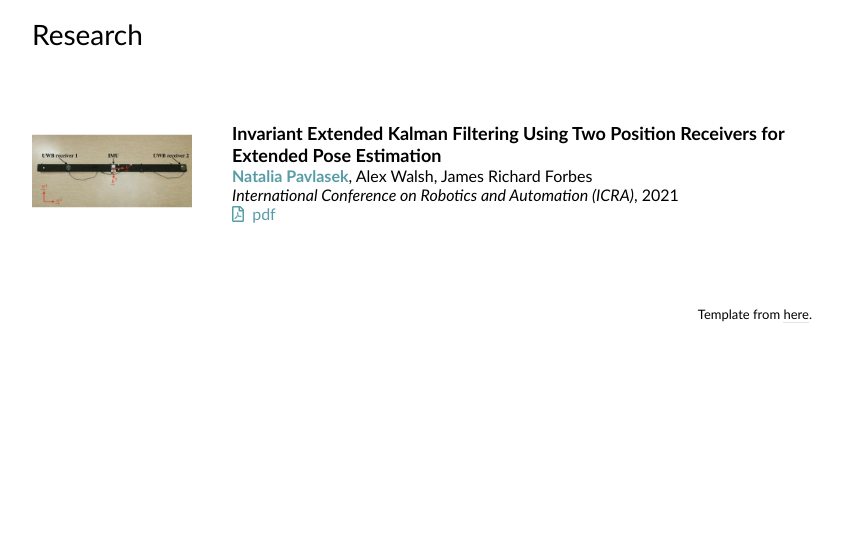
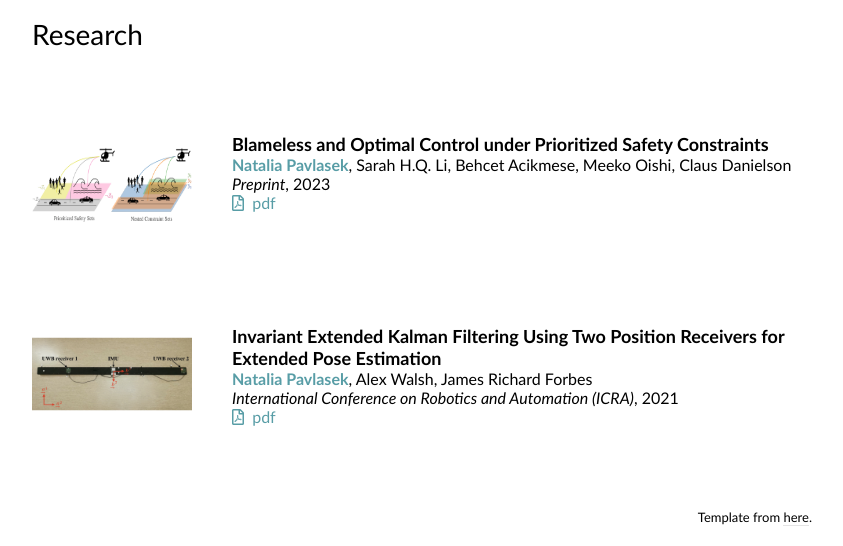
Before and after one commit to nataliapavlasek16/nataliapavlasek16.github.io, a plain HTML site: page index.html in a window 1280 px wide. Shown: the part 442-988 px from the top of the page, without its empty margins (228-1071 px from the left). Before the commit the page ends 800 px from the top, so only its background shows below. Drawn offline with Linux system fonts and the light colour scheme; files whose address does not match are found by name.

Commit message:
Update index.html

```diff
--- a/index.html
+++ b/index.html
@@ -69,6 +69,29 @@
 
           <tr class="pub-row">
             <td class="pub-figure">
+              <img src="assets/images/papers/helicopter_cartoon.png" width="160">
+            </td>
+            <td class="pub-content">
+              <!-- <a href="https://arxiv.org/abs/2104.14711"> -->
+                <papertitle>Blameless and Optimal Control under Prioritized Safety Constraints</papertitle>
+              <!-- </a> -->
+              <br>
+              <strong class="contrast">Natalia Pavlasek</strong>,
+              Sarah H.Q. Li,
+              Behcet Acikmese,
+              Meeko Oishi,
+              Claus Danielson
+              <br/>
+              <em>Preprint</em>, 2023
+              <br/>
+              <a href="https://arxiv.org/abs/2304.06625" class="icons"><i class="far fa-file-pdf"></i>&nbsp;&nbsp;pdf</a>
+              <!-- <p></p> -->
+              <!-- <p>Description.</p> -->
+            </td>
+        </tr>
+
+          <tr class="pub-row">
+            <td class="pub-figure">
               <img src="assets/images/papers/imu_ekf.png" width="160">
             </td>
             <td class="pub-content">
```
